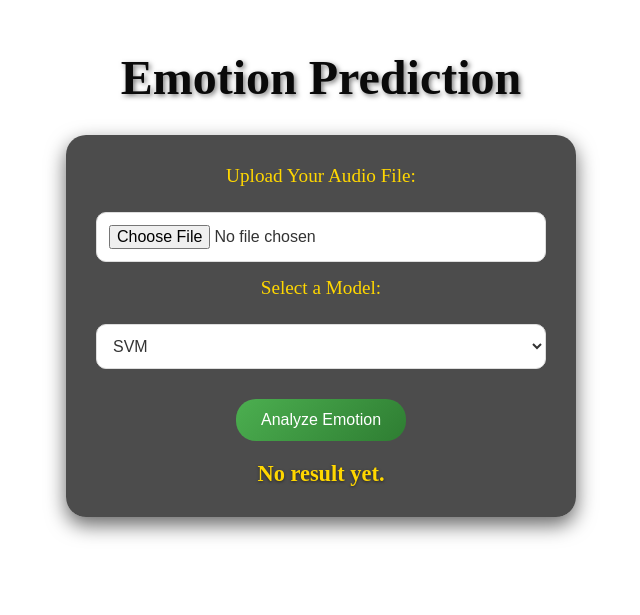
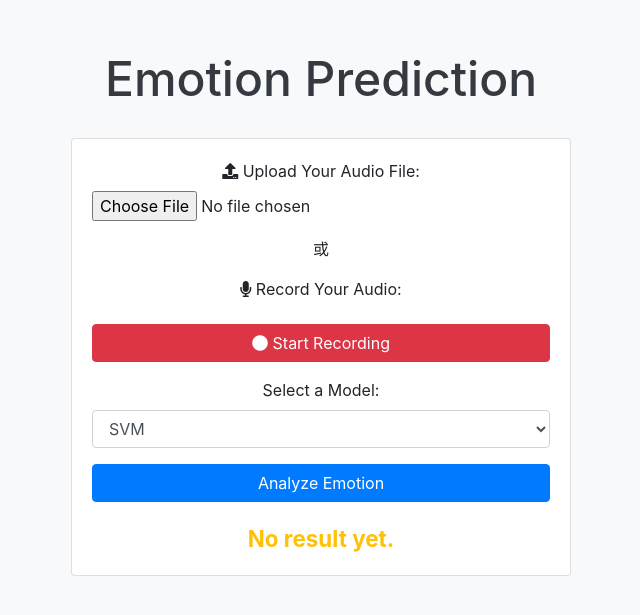
Before and after one commit to FengHua0/EmoIdentify, a Flask app: page / in a window 1280 px wide. Shown: the top 615 px of the page, without its empty margins (319-959 px from the left). Run offline with Flask 3, Linux system fonts and the light colour scheme; some libraries are stand-ins or nearby versions.

Commit message:
record complete and more beautiful

```diff
--- a/app/routes.py
+++ b/app/routes.py
@@ -2,14 +2,23 @@ from flask import Flask, request, jsonify, render_template
 import librosa
 import numpy as np
 from io import BytesIO
+from pydub import AudioSegment
 from app.file_process.data_processing import preprocess_audio
 from app.file_process.feature_extraction_1 import one_features_extract
 from app.file_process.feature_extraction_2 import two_features_extract
 from app.predict.svm_predict import svm_predict
 from app.predict.RNN_predict import rnn_predict
 from app.visible.MFCC_visible import visualize_features_as_heatmap
+import os
 
 app = Flask(__name__)
+
+# 允许上传的音频格式
+ALLOWED_EXTENSIONS = {'wav', 'mp3', 'webm'}
+
+# 辅助函数：检查文件格式
+def allowed_file(filename):
+    return '.' in filename and filename.rsplit('.', 1)[1].lower() in ALLOWED_EXTENSIONS
 
 @app.route('/')
 def home():
@@ -34,7 +43,22 @@ def predict():
 
         # 更新状态：读取音频文件
         audio_bytes = audio_file.read()  # 将音频文件读入内存
-        y, sr = librosa.load(BytesIO(audio_bytes), sr=16000, mono=True)
+
+        # 检查文件格式并处理
+        file_extension = audio_file.filename.rsplit('.', 1)[1].lower()
+
+        if file_extension == 'webm':
+            # 如果是 webm 格式，使用 pydub 转换为 wav 格式
+            audio = AudioSegment.from_file(BytesIO(audio_bytes), format='webm')
+            wav_io = BytesIO()
+            audio.export(wav_io, format='wav')
+            wav_bytes = wav_io.getvalue()
+            y, sr = librosa.load(BytesIO(wav_bytes), sr=16000, mono=True)
+        elif file_extension in ['wav', 'mp3']:
+            # 如果是 wav 或 mp3 格式，直接加载
+            y, sr = librosa.load(BytesIO(audio_bytes), sr=16000, mono=True)
+        else:
+            return jsonify({'error': 'Invalid audio file format. Please upload wav, mp3, or webm files.'}), 400
 
         # 更新状态：音频预处理
         processed_audio = preprocess_audio(y, sr=sr)  # 预处理音频数据
@@ -47,7 +71,6 @@ def predict():
             if not features:
                 return jsonify({'error': 'Failed to extract features'}), 500
 
-            print(features)
             # 调用可视化函数生成 Base64 编码
             img_base64 = visualize_features_as_heatmap(features)
 
@@ -63,7 +86,6 @@ def predict():
             if not features:
                 return jsonify({'error': 'Failed to extract features'}), 500
 
-            print(features)
             # 调用可视化函数生成 Base64 编码
             img_base64 = visualize_features_as_heatmap(features)
 
--- a/app/static/js/script.js
+++ b/app/static/js/script.js
@@ -1,24 +1,156 @@
-document.getElementById('uploadForm').addEventListener('submit', function (event) {
+// script.js
+
+let mediaRecorder;
+let recordedChunks = [];
+let recordedBlob = null;
+let isRecording = false;
+const MAX_RECORD_TIME = 30000; // 30秒
+let recordTimeout;
+
+const recordBtn = document.getElementById('recordBtn');
+const recordingStatus = document.getElementById('recordingStatus');
+const audioFileInput = document.getElementById('audioFile');
+const playback = document.getElementById('playback');
+const audioPlayback = document.getElementById('audioPlayback');
+const clearUploadBtn = document.getElementById('clearUploadBtn'); // 清除上传按钮
+const clearRecordingBtn = document.getElementById('clearRecordingBtn'); // 清除录音按钮
+
+/**
+ * 禁用或启用文件上传和录音功能
+ * @param {boolean} disableUpload - 是否禁用文件上传
+ * @param {boolean} disableRecord - 是否禁用录音
+ */
+function toggleUploadAndRecord(disableUpload, disableRecord) {
+    audioFileInput.disabled = disableUpload;
+    recordBtn.disabled = disableRecord;
+}
+
+/**
+ * 更新录音按钮的显示状态
+ */
+function updateRecordButton() {
+    if (isRecording) {
+        recordBtn.innerHTML = '<i class="fas fa-square"></i> Stop Recording';
+        recordBtn.classList.remove('btn-danger');
+        recordBtn.classList.add('btn-secondary');
+        recordingStatus.textContent = 'Recording...';
+        recordingStatus.classList.add('recording');
+    } else {
+        recordBtn.innerHTML = '<i class="fas fa-circle"></i> Start Recording';
+        recordBtn.classList.remove('btn-secondary');
+        recordBtn.classList.add('btn-danger');
+        recordingStatus.textContent = recordedBlob ? 'Recording stopped.' : '';
+        recordingStatus.classList.remove('recording');
+    }
+}
+
+/**
+ * 录音按钮点击事件处理
+ */
+recordBtn.addEventListener('click', async () => {
+    if (!isRecording) {
+        // 开始录音
+        // 检查浏览器是否支持 MediaRecorder
+        if (!navigator.mediaDevices || !navigator.mediaDevices.getUserMedia) {
+            Swal.fire('Error', 'Your browser does not support audio recording.', 'error');
+            return;
+        }
+
+        try {
+            const stream = await navigator.mediaDevices.getUserMedia({ audio: true });
+            mediaRecorder = new MediaRecorder(stream);
+            mediaRecorder.start();
+            isRecording = true;
+            updateRecordButton();
+
+            // 禁用文件上传功能
+            toggleUploadAndRecord(true, false);
+
+            mediaRecorder.ondataavailable = function(e) {
+                if (e.data.size > 0) {
+                    recordedChunks.push(e.data);
+                }
+            };
+
+            mediaRecorder.onstop = function() {
+                recordedBlob = new Blob(recordedChunks, { type: 'audio/webm' });
+                recordedChunks = [];
+                isRecording = false;
+                updateRecordButton();
+
+                // 显示播放控件
+                audioPlayback.src = URL.createObjectURL(recordedBlob);
+                playback.style.display = 'block';
+
+                // 显示清除录音按钮
+                clearRecordingBtn.style.display = 'inline-block';
+
+                // 禁用文件上传功能，因为已经有录音
+                toggleUploadAndRecord(true, false);
+            };
+
+            // 设置定时器自动停止录音
+            recordTimeout = setTimeout(() => {
+                if (mediaRecorder && mediaRecorder.state !== 'inactive') {
+                    mediaRecorder.stop();
+                    Swal.fire('Info', 'Maximum recording time reached.', 'info');
+                }
+            }, MAX_RECORD_TIME);
+        } catch (err) {
+            console.error('The following error occurred: ' + err);
+            Swal.fire('Error', 'Unable to access your microphone.', 'error');
+        }
+    } else {
+        // 停止录音
+        if (mediaRecorder && mediaRecorder.state !== 'inactive') {
+            mediaRecorder.stop();
+            clearTimeout(recordTimeout); // 清除定时器
+        }
+    }
+});
+
+/**
+ * 表单提交处理
+ */
+document.getElementById('uploadForm').addEventListener('submit', function(event) {
     event.preventDefault();
 
     const formData = new FormData();
-    const audioFile = document.getElementById('audioFile').files[0];
+    const audioFile = audioFileInput.files[0];
     const modelSelection = document.getElementById('modelSelection').value;  // 获取用户选择的模型类型
 
-    // 检查是否选择了文件
-    if (!audioFile) {
-        document.getElementById('result').textContent = 'Please select an audio file!';
+    // 检查是否选择了文件或录制了音频
+    if (!audioFile && !recordedBlob) {
+        Swal.fire('Error', 'Please select an audio file or record audio!', 'error');
         return;
     }
 
+    if (audioFile) {
         formData.append('audio', audioFile);  // 添加音频文件到 FormData
+    } else if (recordedBlob) {
+        // 将 Blob 转换为 File 对象
+        const recordedFile = new File([recordedBlob], 'recorded_audio.webm', { type: 'audio/webm' });
+        formData.append('audio', recordedFile);
+    }
+
     formData.append('model', modelSelection);  // 添加用户选择的模型类型
 
     // 更新状态：上传中
     document.getElementById('result').textContent = 'Uploading file...';
 
+    // 显示处理中的弹窗
+    Swal.fire({
+        title: 'Processing',
+        text: 'Your audio is being analyzed...',
+        icon: 'info',
+        allowOutsideClick: false,
+        didOpen: () => {
+            Swal.showLoading();
+        }
+    });
+
     // 使用 fetch 发送 POST 请求
-    fetch('/predict', {
+    fetch('/predict', { // 替换为你的后端接口
         method: 'POST',
         body: formData  // 发送包含音频文件和选择模型的 FormData
     })
@@ -26,10 +158,10 @@ document.getElementById('uploadForm').addEventListener('submit', function (event
         if (!response.ok) {
             throw new Error('Network response was not ok.');
         }
-            document.getElementById('result').textContent = 'Processing audio...';
         return response.json();
     })
     .then(data => {
+        Swal.close();
         // 分别接收 predicted_category 和 mfcc_heatmap
         const predictedCategory = data.predicted_category;
         const mfccHeatmap = data.mfcc_heatmap;
@@ -48,9 +180,70 @@ document.getElementById('uploadForm').addEventListener('submit', function (event
             console.warn('No MFCC heatmap data received.');
             document.getElementById('result').textContent += '\n(MFCC heatmap not available)';
         }
+
+        // 清理录音数据
+        // NOTE: 不要在这里调用 clearRecording()
     })
     .catch(error => {
         console.error('Error:', error);
-            document.getElementById('result').textContent = 'An error occurred.';
+        Swal.close();
+        Swal.fire('Error', 'An error occurred.', 'error');
     });
 });
+
+/**
+ * 清除上传文件功能
+ */
+clearUploadBtn.addEventListener('click', () => {
+    audioFileInput.value = ''; // 清除文件输入
+    document.getElementById('result').textContent = 'File upload cleared.';
+
+    // 隐藏清除上传按钮
+    clearUploadBtn.style.display = 'none';
+
+    // 启用录音功能
+    toggleUploadAndRecord(false, false);
+});
+
+/**
+ * 清除录音功能
+ */
+clearRecordingBtn.addEventListener('click', () => {
+    clearRecording();
+});
+
+/**
+ * 清除录音状态和录音文件
+ */
+function clearRecording() {
+    recordedBlob = null;
+    recordingStatus.textContent = 'No recording.';
+    playback.style.display = 'none';
+    audioPlayback.src = '';
+    document.getElementById('result').textContent = 'Recording cleared.';
+
+    // 隐藏清除录音按钮
+    clearRecordingBtn.style.display = 'none';
+
+    // 启用文件上传功能
+    toggleUploadAndRecord(false, false);
+}
+
+/**
+ * 监控文件上传变化
+ */
+audioFileInput.addEventListener('change', () => {
+    if (audioFileInput.files.length > 0) {
+        // 显示清除上传按钮
+        clearUploadBtn.style.display = 'inline-block';
+
+        // 禁用录音功能
+        toggleUploadAndRecord(false, true);
+    } else {
+        // 隐藏清除上传按钮
+        clearUploadBtn.style.display = 'none';
+
+        // 启用录音功能
+        toggleUploadAndRecord(false, false);
+    }
+});
--- a/app/templates/index.html
+++ b/app/templates/index.html
@@ -4,169 +4,131 @@
     <meta charset="UTF-8">
     <meta name="viewport" content="width=device-width, initial-scale=1.0">
     <title>Emotion Prediction</title>
+    <!-- Bootstrap CSS -->
+    <link
+      href="https://maxcdn.bootstrapcdn.com/bootstrap/4.5.2/css/bootstrap.min.css"
+      rel="stylesheet"
+    >
+    <!-- Font Awesome -->
+    <link
+      href="https://cdnjs.cloudflare.com/ajax/libs/font-awesome/5.15.3/css/all.min.css"
+      rel="stylesheet"
+    >
+    <!-- Animate.css (可选) -->
+    <link
+      rel="stylesheet"
+      href="https://cdnjs.cloudflare.com/ajax/libs/animate.css/4.1.1/animate.min.css"
+    />
     <style>
-        /* 页面整体样式 */
         body {
-            text-align: center;
+            background-color: #f8f9fa;
         }
-
-        /* 顶部标题 */
         h1 {
             margin: 50px 0 30px;
             font-size: 3rem;
-            text-shadow: 2px 2px 5px rgba(0, 0, 0, 0.5);
-            color: #0a0a0a;
+            color: #343a40;
         }
-
-        /* 表单外层容器 */
-        .form-container {
-            background: rgba(0, 0, 0, 0.7);
-            padding: 30px;
-            margin: auto;
-            border-radius: 20px;
-            width: 90%;
-            max-width: 450px;
-            box-shadow: 0 8px 20px rgba(0, 0, 0, 0.6);
-            text-align: center;
-        }
-
-        /* 表单标题 */
-        .form-container label {
-            font-size: 1.2rem;
-            color: #FFD700;
-            margin-bottom: 10px;
-            display: block;
-        }
-
-        /* 文件选择框样式 */
-        .form-container input[type="file"] {
-            margin: 15px 0;
-            padding: 12px;
-            font-size: 1rem;
-            color: #333;
-            background: white;
-            border: 1px solid #ddd;
-            border-radius: 10px;
-            width: 100%;
-            box-sizing: border-box;
-            outline: none;
-            transition: all 0.3s ease;
-        }
-
-        .form-container input[type="file"]:hover {
-            border-color: #4CAF50;
-        }
-
-        /* 训练模型选择框样式 */
-        .form-container select {
-            margin: 15px 0;
-            padding: 12px;
-            font-size: 1rem;
-            color: #333;
-            background: white;
-            border: 1px solid #ddd;
-            border-radius: 10px;
-            width: 100%;
-            box-sizing: border-box;
-            outline: none;
-            transition: all 0.3s ease;
-        }
-
-        .form-container select:hover {
-            border-color: #4CAF50;
-        }
-
-        /* 按钮样式 */
-        .form-container button {
-            background: linear-gradient(135deg, #4CAF50, #2E7D32);
-            color: white;
-            border: none;
-            padding: 12px 25px;
-            font-size: 1rem;
-            border-radius: 20px;
-            cursor: pointer;
-            transition: all 0.3s ease;
-            margin-top: 15px;
-        }
-
-        .form-container button:hover {
-            background: linear-gradient(135deg, #66BB6A, #388E3C);
-        }
-
-        /* 结果展示区域 */
         #result {
             margin-top: 20px;
             font-size: 1.4rem;
             font-weight: bold;
-            color: #FFD700;
-            text-shadow: 0 1px 3px rgba(0, 0, 0, 0.5);
+            color: #ffc107;
+            white-space: pre-wrap; /* 保留换行符 */
         }
-
-        /* MFCC特征展示区域 */
         #mfcc-container {
             margin-top: 30px;
-            text-align: center;
-            background-color: rgba(255, 255, 255, 0.8);
-            padding: 20px;
-            border-radius: 20px;
-            box-shadow: 0 5px 15px rgba(0, 0, 0, 0.3);
         }
-
-        #mfcc-container h2 {
-            margin-bottom: 15px;
-            font-size: 1.6rem;
-            color: #333;
-        }
-
-        #mfcc-heatmap {
-            max-width: 100%;
-            height: auto;
-        }
-
-        /* Footer 样式 */
         footer {
             margin-top: 50px;
             font-size: 0.9rem;
-            color: rgba(255, 255, 255, 0.7);
-            text-shadow: 0 1px 3px rgba(0, 0, 0, 0.5);
+            color: rgba(0, 0, 0, 0.7);
         }
-
-        footer a {
-            color: #FFD700;
-            text-decoration: none;
+        /* 录音按钮样式 */
+        .record-btn {
+            margin-top: 15px;
+            width: 100%;
         }
-
-        footer a:hover {
-            text-decoration: underline;
+        .clear-btn {
+            margin-top: 10px;
+        }
+        .recording {
+            color: red;
+            font-weight: bold;
         }
     </style>
 </head>
 <body>
+    <div class="container text-center">
         <h1>Emotion Prediction</h1>
 
-    <div class="form-container">
+        <div class="card mx-auto" style="max-width: 500px;">
+            <div class="card-body">
                 <form id="uploadForm" enctype="multipart/form-data">
-            <label for="audioFile">Upload Your Audio File:</label>
-            <input type="file" id="audioFile" name="audio" accept=".wav, .mp3" required>
+                    <!-- 上传文件部分 -->
+                    <div class="form-group">
+                        <label for="audioFile"><i class="fas fa-upload"></i> Upload Your Audio File:</label>
+                        <input type="file" class="form-control-file" id="audioFile" name="audio" accept=".wav, .mp3">
+                        <!-- 清除上传文件按钮，初始隐藏 -->
+                        <button type="button" class="btn btn-warning btn-sm clear-btn" id="clearUploadBtn" style="display: none;">
+                            <i class="fas fa-trash-alt"></i> Clear Upload
+                        </button>
+                    </div>
+
+                    <p>或</p>
+
+                    <!-- 录音部分 -->
+                    <div class="form-group">
+                        <label><i class="fas fa-microphone"></i> Record Your Audio:</label>
+                        <div>
+                            <button type="button" class="btn btn-danger record-btn" id="recordBtn">
+                                <i class="fas fa-circle"></i> Start Recording
+                            </button>
+                        </div>
+                        <div id="recordingStatus" class="mt-2"></div>
+                        <!-- 播放录音（可选），初始隐藏 -->
+                        <div id="playback" class="mt-3" style="display: none;">
+                            <audio id="audioPlayback" controls></audio>
+                            <!-- 清除录音按钮 -->
+                            <button type="button" class="btn btn-warning btn-sm clear-btn mt-2" id="clearRecordingBtn" style="display: none;">
+                                <i class="fas fa-trash-alt"></i> Clear Recording
+                            </button>
+                        </div>
+                    </div>
 
                     <!-- 模型选择下拉菜单 -->
+                    <div class="form-group">
                         <label for="modelSelection">Select a Model:</label>
-            <select id="modelSelection" name="modelSelection">
+                        <select class="form-control" id="modelSelection" name="modelSelection">
                             <option value="svm">SVM</option>
                             <option value="rnn">RNN</option>
                         </select>
+                    </div>
 
-            <button type="submit" id="predictButton">Analyze Emotion</button>
+                    <button type="submit" class="btn btn-primary btn-block" id="predictButton">Analyze Emotion</button>
                 </form>
                 <div id="result">No result yet.</div>
             </div>
+        </div>
 
         <!-- MFCC 特征展示 -->
-    <div id="mfcc-container" style="display: none;">
-        <h3>MFCC Heatmap</h3>
-        <img id="mfcc-heatmap" src="" alt="MFCC Heatmap" style="max-width: 100%; height: auto;">
+        <div id="mfcc-container" class="d-none">
+            <div class="card mt-4">
+                <div class="card-body">
+                    <h3 class="card-title">MFCC Heatmap</h3>
+                    <img id="mfcc-heatmap" src="" alt="MFCC Heatmap" class="img-fluid">
+                </div>
+            </div>
+        </div>
     </div>
 
+    <!-- jQuery, Popper.js, and Bootstrap JS -->
+    <script src="https://code.jquery.com/jquery-3.5.1.slim.min.js"></script>
+    <script src="https://cdn.jsdelivr.net/npm/popper.js@1.16.1/dist/umd/popper.min.js"></script>
+    <script src="https://maxcdn.bootstrapcdn.com/bootstrap/4.5.2/js/bootstrap.min.js"></script>
+    <!-- SweetAlert2 JS -->
+    <script src="https://cdn.jsdelivr.net/npm/sweetalert2@11"></script>
+    <!-- Chart.js -->
+    <script src="https://cdn.jsdelivr.net/npm/chart.js"></script>
     <!-- 引入外部 JavaScript 文件 -->
     <script src="/static/js/script.js"></script>
 </body>
--- a/requirements.txt
+++ b/requirements.txt
@@ -1,6 +1,6 @@
 Flask~=3.1.0
 numpy~=2.0.2
-scipy
+scipy~=1.14.1
 librosa~=0.10.2.post1
 pandas~=2.2.3
 noisereduce~=3.0.3
```
Lines whose indentation alone changed are shown as unchanged.
